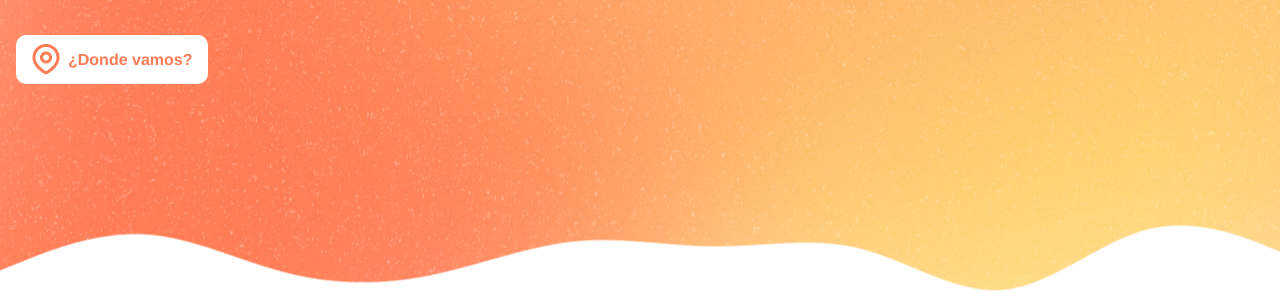
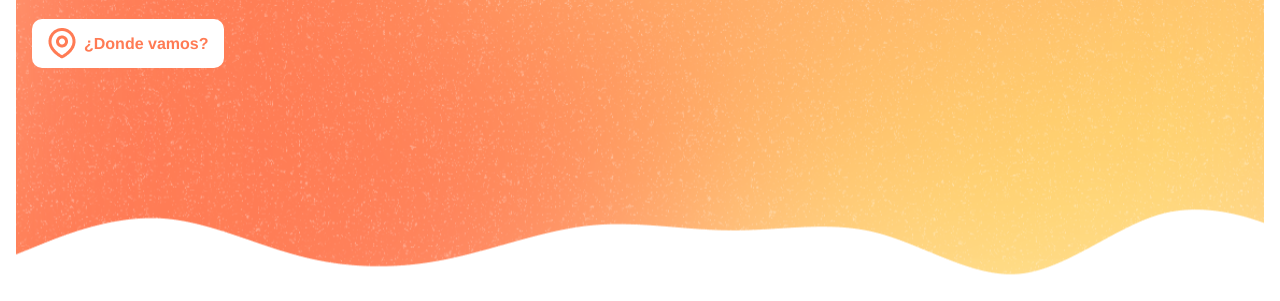
Before and after one commit to victxrms/PNET, a plain HTML site: page codigosHTML/index.html in a window 1280 px wide. Shown: the part 300-601 px from the top of the page. Drawn offline with Linux system fonts and the light colour scheme.

Commit message:
corregido espaciado body

```diff
--- a/codigosCSS/index.css
+++ b/codigosCSS/index.css
@@ -6,7 +6,10 @@ body {
     display: flex;
     flex-direction: column;
     margin: auto;
-    margin-top: 2em;
+    margin-top: 1em;
+    margin-left: 1em;
+    margin-right: 1em;
+    margin-bottom: 1em;
 
 }
 
```
